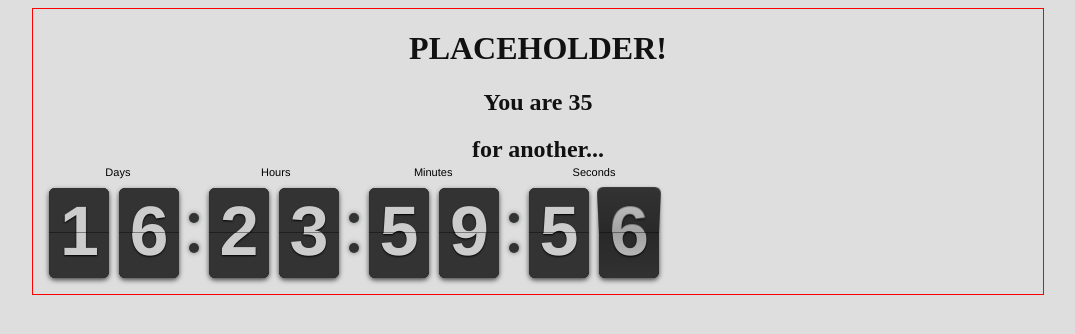
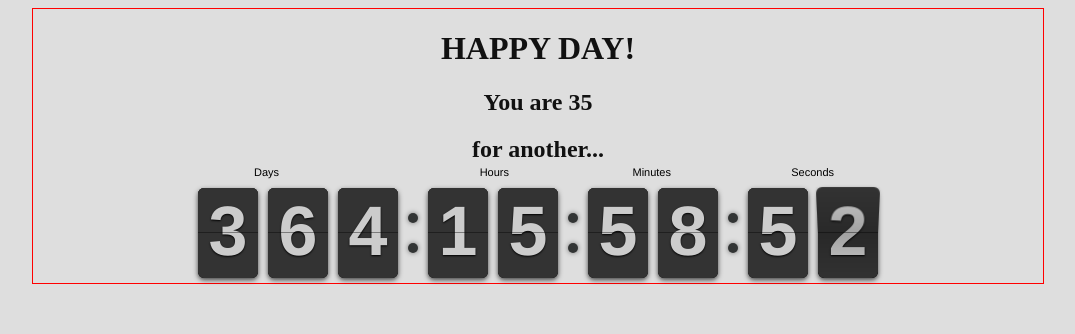
Before and after one commit to slkennedy/dbaybday, a website: page index.html in a window 1280 px wide. Shown: the whole page, without its empty margins (102-1177 px from the left). Drawn offline with nearby package versions, Linux system fonts and the light colour scheme.

Commit message:
Fixes flipclock logic, and centers it poorly.

```diff
--- a/index.html
+++ b/index.html
@@ -3,15 +3,15 @@
 <head>
     <meta charset="UTF-8">
     <title>Title</title>
+    <link rel="stylesheet" href="styles/flipclock.css">
     <link rel="stylesheet" href="styles/site.css">
-    <link rel="stylesheet" href="styles/flipclock.css">
 </head>
 <body>
 	<div class="page-wrapper">
-    <h1>PLACEHOLDER!</h1>
-    <h2>You are <span id="age"></span></h2>
-    <h2>for another...</h2>
-    <div class="clock"></div>
+        <h1 class="message">HAPPY DAY!</h1>
+        <h2>You are <span id="age"></span></h2>
+        <h2>for another...</h2>
+        <div class="clock"></div>
     </div>
 
     <script src="http://code.jquery.com/jquery-2.1.4.min.js"></script>
--- a/scripts/site.js
+++ b/scripts/site.js
@@ -1,4 +1,4 @@
-(function () {
+(function ($) {
 	var now = new Date();
 
 	var daniel = {
@@ -19,7 +19,13 @@
 			return age;
 		},
 		get timeUntilBDay() {
-			return 3600*24*17;
+			var bDay = new Date(now.getFullYear(), daniel.bday.month, daniel.bday.day, daniel.bday.hour, daniel.bday.minute);
+			if (now.getTime() > bDay.getTime()) {
+				bDay.setFullYear(now.getFullYear() + 1);
+			}
+			console.log(bDay);
+			console.log(now);
+			return (bDay.getTime() - now.getTime()) / 1000;
 		},
 		get isBDay() {
 			return daniel.bday.month === now.getMonth() && daniel.bday.day === now.getDate();
@@ -32,8 +38,15 @@
 	});
 
 	var age = daniel.age;
-	// alert(age);
 
 	document.getElementById("age").innerHTML = age;
-	alert(daniel.isBDay);
-}());
+
+	$(document).ready(function () {
+		var msg = document.querySelector('.message');
+
+		if (daniel.isBDay) {
+			msg.innerText = "HAPPY BIRTHDAY!";
+		}
+	});
+
+}(jQuery));
--- a/styles/site.scss
+++ b/styles/site.scss
@@ -13,3 +13,8 @@ body {
 	margin: 0 auto;
 	border: red solid 1px;
 }
+
+.flip-clock-wrapper {
+	width: 690px;
+	margin: 0 auto;
+}
```
Also changed, not shown: scripts/site.min.js, styles/site.css, 1 other file.
